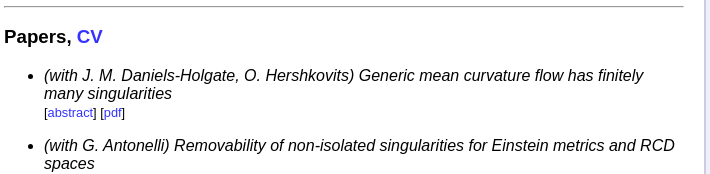
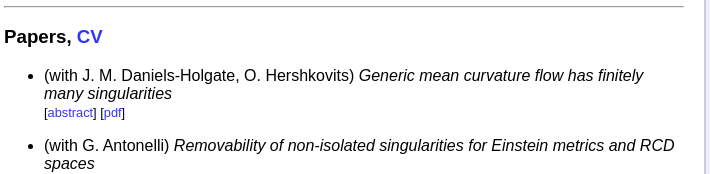
Before and after one commit to gszekelyhidi/gszekelyhidi.github.io, a plain HTML site: page index.html in a window 1280 px wide. Shown: the part 628-802 px from the top of the page, 146-856 px from the left. Drawn offline with Linux system fonts and the light colour scheme.

Commit message:
Update index.html

```diff
--- a/index.html
+++ b/index.html
@@ -217,8 +217,8 @@ Topics in Analysis II - Extremal metrics. <A href="http://www.nd.edu/~gszekely/n
 <H3> Papers, <a href="cv.pdf">CV</a> </H3>
 
 <UL>
-<li>
-	<art_name>(with J. M. Daniels-Holgate, O. Hershkovits) Generic mean curvature flow has finitely many singularities
+<li> (with J. M. Daniels-Holgate, O. Hershkovits)
+	<art_name> Generic mean curvature flow has finitely many singularities
  </art_name>
    <br>
   <art_detail>
@@ -239,8 +239,8 @@ only non-degenerate cylindrical and spherical singularities appear.
  	</abstract></div>
 	</P></LI>
 
-<li>
-	<art_name>(with G. Antonelli) Removability of non-isolated singularities for Einstein metrics and RCD spaces
+<li> (with G. Antonelli)
+	<art_name> Removability of non-isolated singularities for Einstein metrics and RCD spaces
  </art_name>
    <br>
   <art_detail>
```
